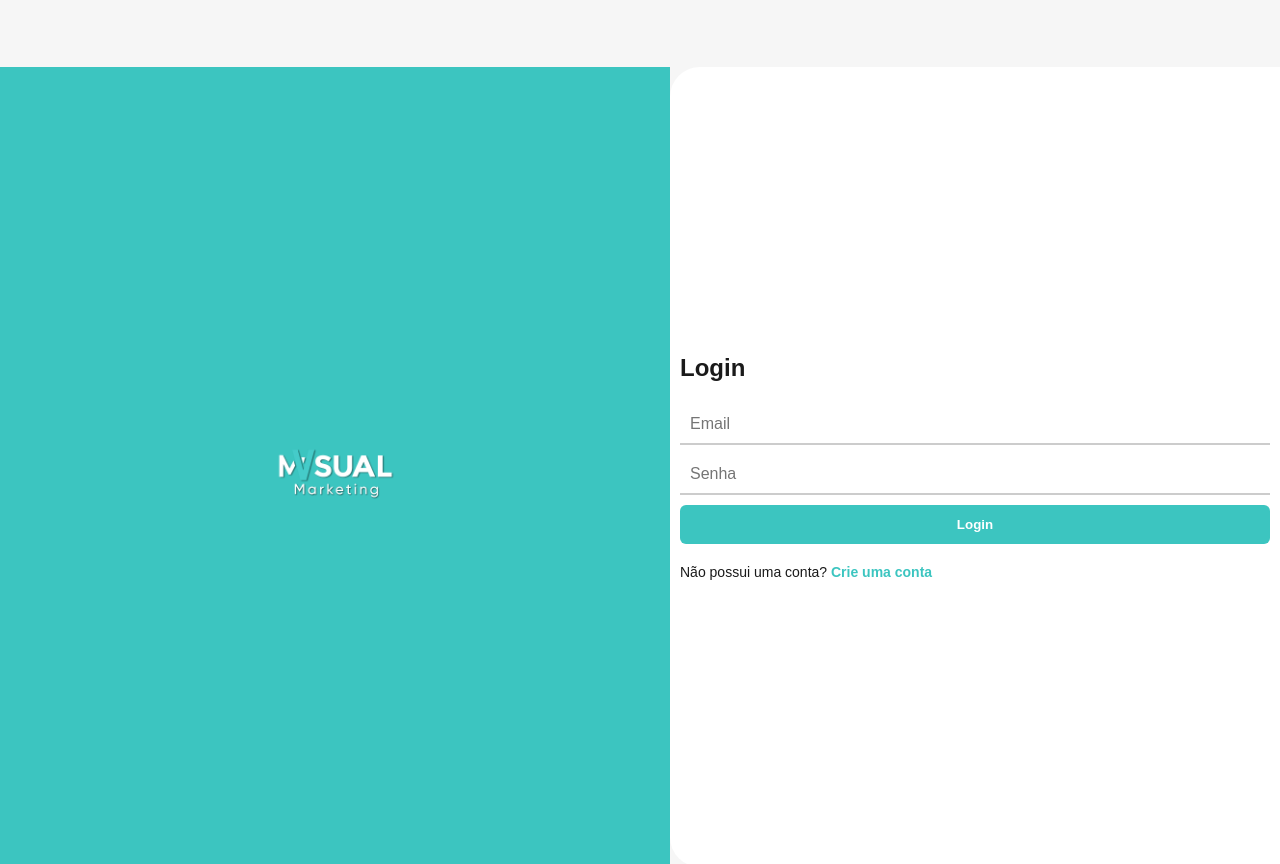
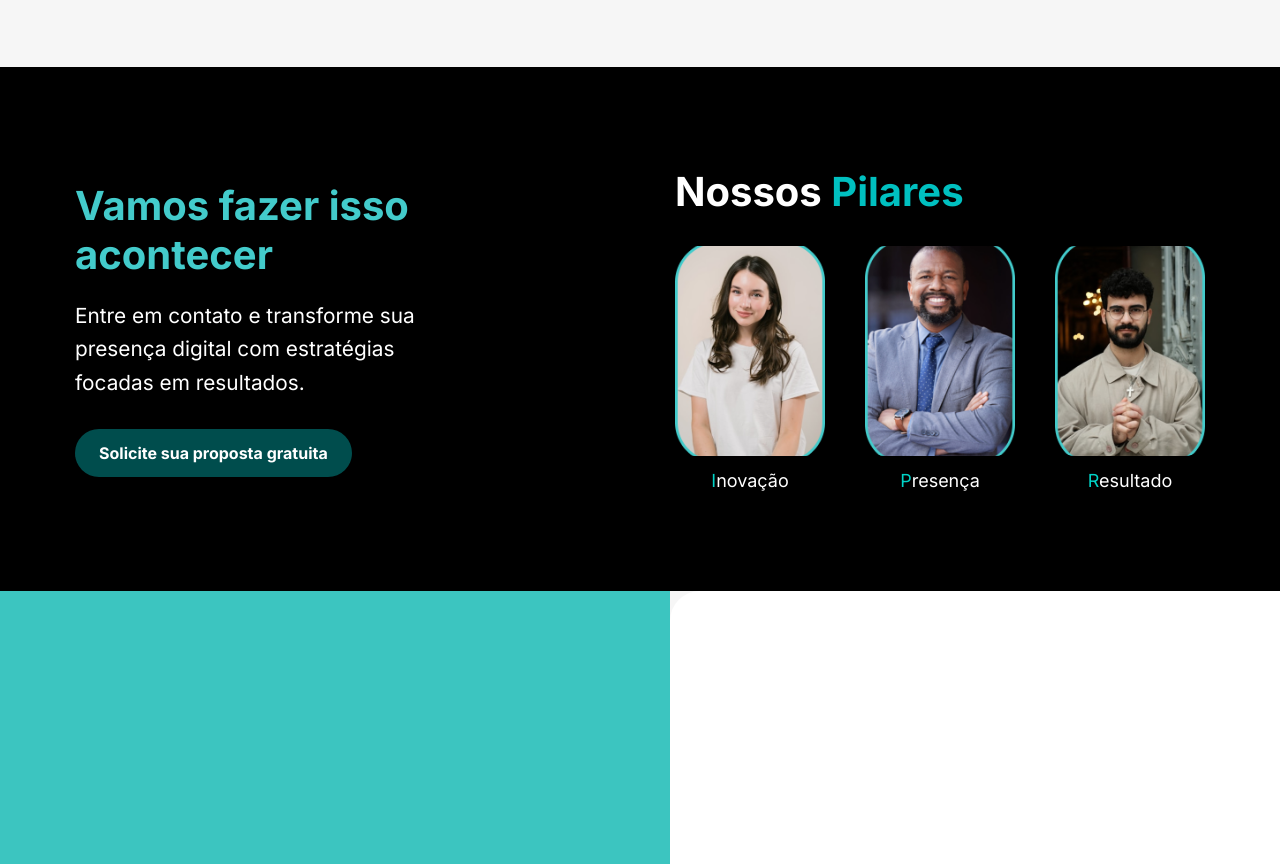
Before and after one commit to andreprograma/MVsual--Marketing, a website: page pages/index.html in a window 1280 px wide. Shown: the part 2084-2948 px from the top of the page. Drawn offline with Linux system fonts and the light colour scheme.

Commit message:
salvandoo

```diff
--- a/css/index.css
+++ b/css/index.css
@@ -207,6 +207,102 @@ body {
   line-height: 1.5;
 }
 
+/* === quinta seção === */
+.fifth-section {
+  display: flex;
+  justify-content: center;
+  align-items: center;
+  gap: 250px;
+  padding: 100px 60px;
+  background-color: #000;
+  color: #fff;
+  flex-wrap: wrap;
+}
+
+.pilares-texto {
+  max-width: 350px;
+}
+
+.pilares-texto h2 {
+  font-size: 2.5rem;
+  margin-bottom: 20px;
+}
+
+.pilares-texto p {
+  font-size: 1.3rem;
+  margin-bottom: 30px;
+  line-height: 1.6;
+}
+
+.botao {
+  background-color: #004d4d;
+  color: #fff;
+  text-decoration: none;
+  padding: 14px 24px;
+  border-radius: 30px;
+  font-weight: bold;
+  display: inline-block;
+  transition: background-color 0.3s;
+}
+
+.botao:hover {
+  background-color: #006666;
+}
+
+.pilares-conteudo h3 {
+  font-size: 2.5rem;
+  margin-bottom: 30px;
+}
+
+.pilares-conteudo h3 span {
+  color: #00c0c0;
+}
+
+.cards-pilares {
+  display: flex;
+  gap: 40px;
+  flex-wrap: wrap;
+}
+
+.pilar {
+  text-align: center;
+}
+
+.pilar img {
+  width: 150px;
+  height: 210px;
+  object-fit: cover;
+  border-radius: 20px;
+  margin-bottom: 10px;
+}
+
+.pilar p {
+  font-size: 18px;
+  font-weight: 500;
+}
+
+/* Responsivo */
+@media (max-width: 900px) {
+    .pilares {
+      flex-direction: column;
+      align-items: center;
+      text-align: center;
+    }
+
+    .pilares-conteudo {
+      text-align: center;
+    }
+
+    .cards-pilares {
+      justify-content: center;
+    }
+}
+
+
+/* === sexta seção === */
+
+
+
 
 .grid-container {
   display: grid;
--- a/pages/index.html
+++ b/pages/index.html
@@ -76,6 +76,32 @@
 </section>
 
 
+<section class="fifth-section">
+<div class="pilares-texto">
+        <h2>Vamos fazer isso acontecer</h2>
+        <p>Entre em contato e transforme sua presença digital com estratégias focadas em resultados.</p>
+        <a href="#" class="botao">Solicite sua proposta gratuita</a>
+    </div>
+
+    <div class="pilares-conteudo">
+        <h3>Nossos <span>Pilares</span></h3>
+        <div class="cards-pilares">
+            <div class="pilar">
+                <img src="/media/img/Rectangle 76.png" alt="Inovação">
+                <p><span>I</span>novação</p>
+            </div>
+            <div class="pilar">
+                <img src="/media/img/Rectangle 77.png" alt="Presença">
+                <p><span>P</span>resença</p>
+            </div>
+            <div class="pilar">
+                <img src="/media/img/Rectangle 78.png" alt="Resultado">
+                <p><span>R</span>esultado</p>
+            </div>
+        </div>
+    </div>
+</section>
+
 
 
     <!-- Login Section -->
```
Also changed, not shown: media/img/Rectangle 76.png (added), media/img/Rectangle 77.png (added), media/img/Rectangle 78.png (added). Lines whose indentation alone changed are shown as unchanged.
